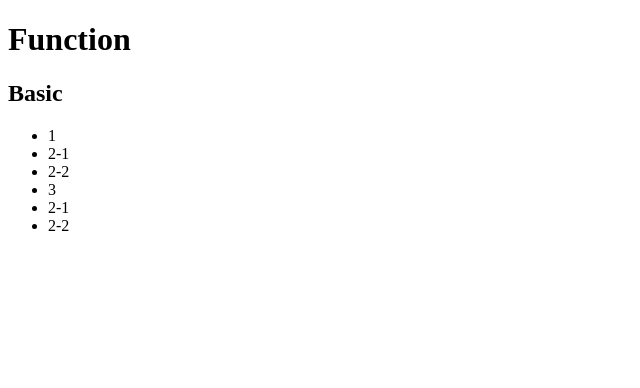
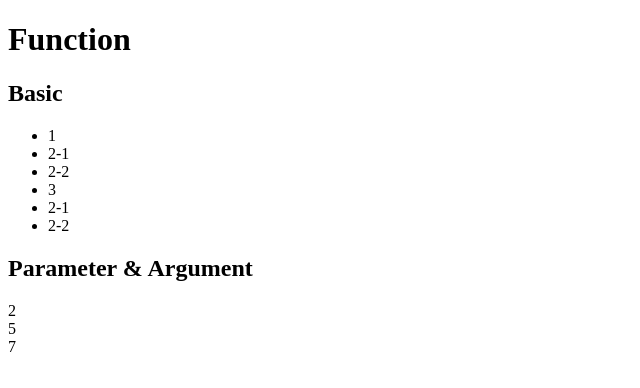
Before and after one commit to sunghyun-biblee/my-frist-repository, a plain HTML site: page function.html in a window 1280 px wide. Shown: the whole page, without its empty margins (0-640 px from the left). Drawn offline with Linux system fonts and the light colour scheme.

Commit message:
함수 : 매개변수와 인자

```diff
--- a/function.html
+++ b/function.html
@@ -21,6 +21,18 @@
       two();
     </script>
   </ul>
+  <h2>Parameter & Argument</h2>
+  <script>
+    function onPluson(){
+    document.write(1+1+'<br>');
+    }
+    onPluson();
+    function sum(left, right){
+      document.write(left+right+'<br>');
+    }
+    sum(2,3);
+    sum(3,4);
+  </script>
 </body>
 
 </html>
```
